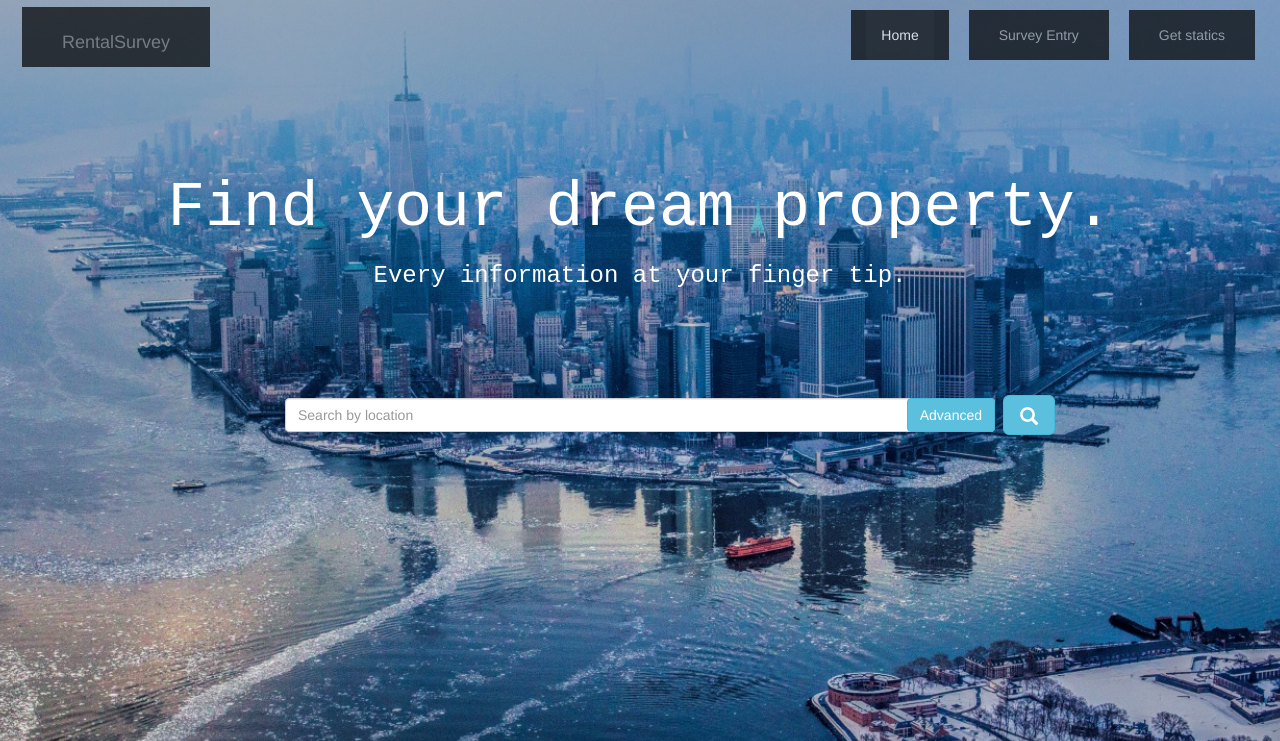
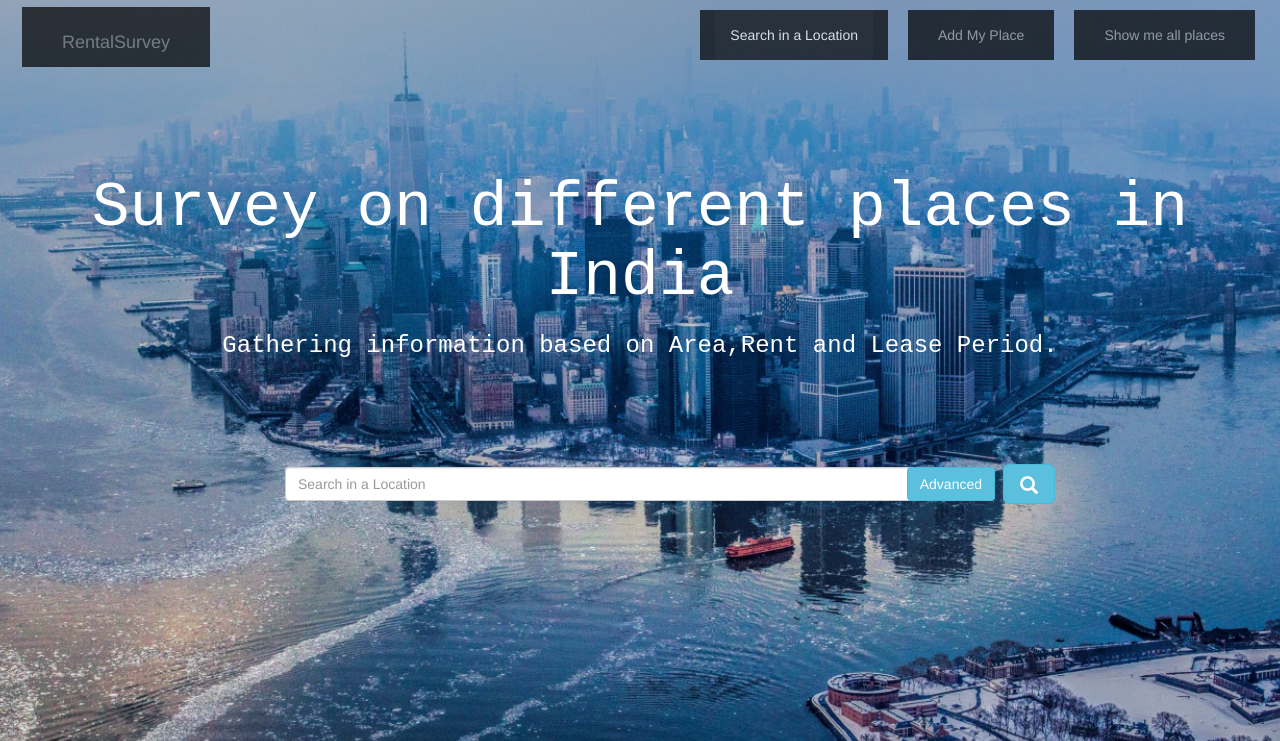
Before and after one commit to WSMathias/RentalSurveyDocker, a PHP site: page / in a window 1280 px wide. Shown: the top 741 px of the page. Run offline with PHP 8.4, Linux system fonts and the light colour scheme; some libraries are stand-ins or nearby versions.

Commit message:
heading and buttons updated

```diff
--- a/app/index.php
+++ b/app/index.php
@@ -22,17 +22,17 @@
                 </div>
                 <div class="collapse navbar-collapse" id="myNavbar">
                     <ul class="nav navbar-nav navbar-right">
-                        <li class="active"><a href="index.php">Home</a></li>
-                        <li><a href="surveyEntry.php">Survey Entry</a></li>
-                        <li><a href="table.php">Get statics</a></li>
+                        <li class="active"><a href="index.php">Search in a Location</a></li>
+                        <li><a href="surveyEntry.php">Add My Place</a></li>
+                        <li><a href="table.php">Show me all places</a></li>
                     </ul>
                 </div>
             </div>
- </div>
+</div>
  <!-- Site heading -->
 <div class="jumbotron heading text-center">
-        <h1>Find your dream property.</h1>
-        <h3> Every information at your finger tip. </h3>
+        <h1>Survey on different places in India</h1>
+        <h3> Gathering information based on Area,Rent and Lease Period. </h3>
 </div>
 <!-- Search box  -->
  <div class="container">
@@ -42,7 +42,7 @@
                     <div class="form-container">
                         <a href="#" class="btn btn-info btn-lg" onclick="document.getElementById('search_box').submit();"><span class="glyphicon glyphicon-search"></span> </a>
                         <a href="#" onclick="toggleAdvancedOptions()" class="advancedSearch btn btn-info btn-md">Advanced</a>
-                        <input type="text" class="form-control" id="searchTxt" onkeyup="suggestPlaces()" name="searchLocation" placeholder="Search by location" autocomplete="off">
+                        <input type="text" class="form-control" id="searchTxt" onkeyup="suggestPlaces()" name="searchLocation" placeholder="Search in a Location" autocomplete="off">
                         <div id="suggestion">
                             <!-- <span>suggestion dropdown to be fileed dynamically</span> -->
                         </div>
--- a/app/surveyEntry.php
+++ b/app/surveyEntry.php
@@ -22,9 +22,9 @@
             </div>
             <div class="collapse navbar-collapse" id="myNavbar">
                 <ul class="nav navbar-nav navbar-right">
-                    <li ><a href="index.php">Home</a></li>
-                    <li class="active" ><a href="surveyEntry.php">Survey Entry</a></li>
-                    <li><a href="table.php">Get statics</a></li>
+                    <li ><a href="index.php">Search in a Location</a></li>
+                    <li class="active" ><a href="surveyEntry.php">Add My Place</a></li>
+                    <li><a href="table.php">Show me all places</a></li>
                 </ul>
             </div>
         </div>
--- a/app/table.php
+++ b/app/table.php
@@ -24,9 +24,9 @@
                 </div>
                 <div class="collapse navbar-collapse" id="myNavbar">
                     <ul class="nav navbar-nav navbar-right">
-                        <li ><a href="index.php">Home</a></li>
-                        <li><a href="surveyEntry.php">Survey Entry</a></li>
-                        <li class="active"><a href="table.php">Get statics</a></li>
+                        <li ><a href="index.php">Search in a Location</a></li>
+                        <li><a href="surveyEntry.php">Add My Place</a></li>
+                        <li class="active"><a href="table.php">Show me all places</a></li>
                     </ul>
                 </div>
             </div>
```
Also changed, not shown: app/surveyResult.php (+3 -4 lines).
